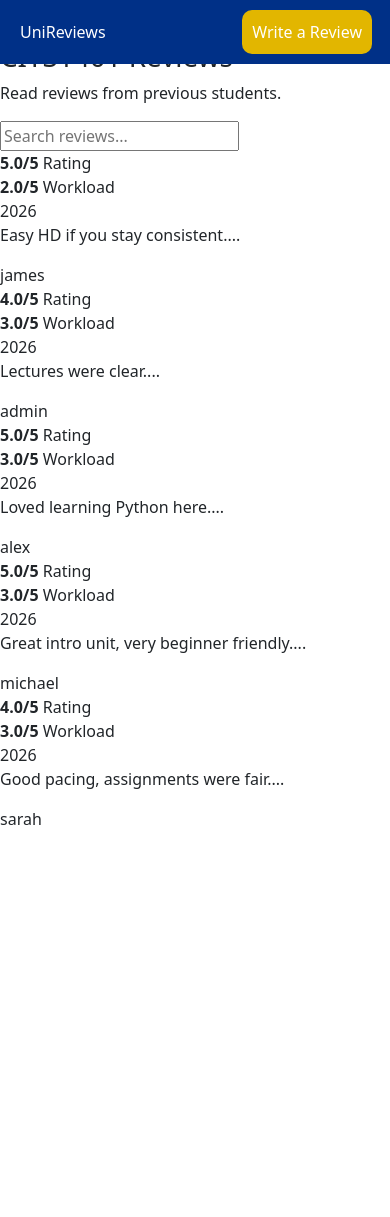
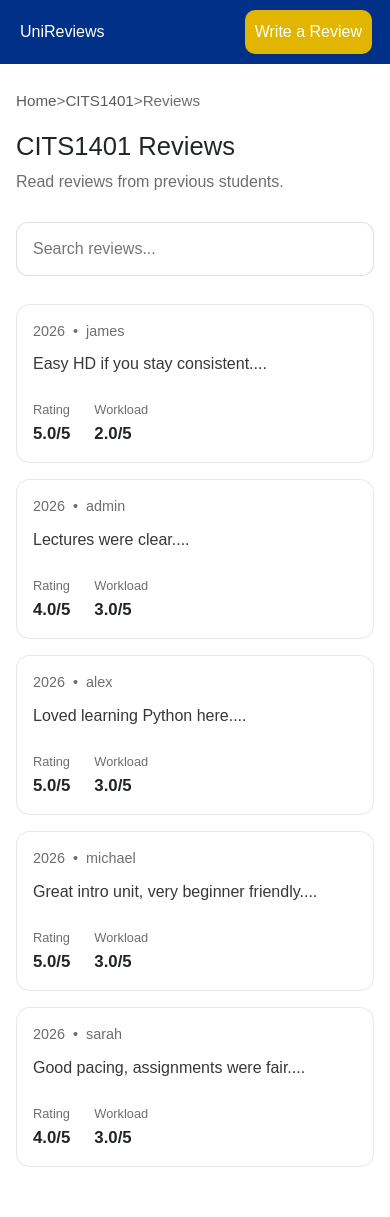
Before and after one commit to KGLapuz/AgileWebDevCits3403, a Flask app: page /CITS1401/reviews in a window 390 px wide. Before the commit the page ends 825 px from the top, so only its background shows below. Run offline with Flask 3, Linux system fonts and the light colour scheme; data comes from the database, SQL or seed files in the repository; some libraries are stand-ins or nearby versions.

Commit message:
Refine reusable content list styling and review card layout
- Add shared content_list.css styling for discussions, projects, and reviews
- Integrate page-specific CSS loading through Jinja extra_css block
- Improve reusable card styling and responsive layout consistency
- Redesign review cards with split content/stats layout
- Reorganize review metadata into cleaner top-row structure
- Add dedicated rating and workload display section
- Improve mobile responsiveness for review card components
- Standardize typography, spacing, hover effects, and card hierarchy

```diff
--- /dev/null
+++ b/app/static/css/content_list.css
@@ -0,0 +1,235 @@
+body {
+    background-color: white;
+    font-family: Arial, Helvetica, sans-serif;
+}
+
+/* spacing below fixed navbar */
+.page-container {
+    padding-top: 90px;
+    padding-bottom: 50px;
+    max-width: 950px;
+    margin: 0 auto;
+}
+
+/* -------------------------------- */
+/* BREADCRUMB */
+/* -------------------------------- */
+
+.breadcrumb {
+    font-size: 0.95rem;
+    margin-bottom: 18px;
+    color: rgb(110, 110, 110);
+}
+
+.breadcrumb a {
+    text-decoration: none;
+    color: rgb(90, 90, 90);
+}
+
+.breadcrumb a:hover {
+    text-decoration: underline;
+}
+
+/* -------------------------------- */
+/* PAGE HEADER */
+/* -------------------------------- */
+
+.page-header {
+    margin-bottom: 28px;
+}
+
+.page-header h1 {
+    font-size: 2rem;
+    margin-bottom: 8px;
+}
+
+.page-header p {
+    color: rgb(110, 110, 110);
+    margin: 0;
+}
+
+/* -------------------------------- */
+/* SEARCH BAR */
+/* -------------------------------- */
+
+.search-bar {
+    margin-bottom: 28px;
+}
+
+.search-bar input {
+    width: 100%;
+    padding: 14px 16px;
+    border-radius: 12px;
+    border: 1px solid rgba(128,128,128,0.25);
+    font-size: 1rem;
+}
+
+.search-bar input:focus {
+    outline: none;
+    border-color: rgb(90, 90, 90);
+}
+
+/* -------------------------------- */
+/* CONTENT LIST */
+/* -------------------------------- */
+
+.content-list {
+    display: flex;
+    flex-direction: column;
+    gap: 16px;
+}
+
+/* -------------------------------- */
+/* SHARED CARD STYLING */
+/* -------------------------------- */
+
+.content-card {
+    display: block;
+    padding: 18px 20px;
+    border-radius: 14px;
+    border: 1px solid rgba(128,128,128,0.18);
+    background-color: white;
+    text-decoration: none;
+    color: inherit;
+    transition: 0.18s ease;
+}
+
+.content-card:hover {
+    background-color: rgb(250, 250, 250);
+    transform: translateY(-1px);
+}
+
+/* clickable cards */
+.clickable {
+    cursor: pointer;
+}
+
+/* -------------------------------- */
+/* CARD CONTENT */
+/* -------------------------------- */
+
+.content-card h3 {
+    font-size: 1.1rem;
+    margin-bottom: 10px;
+    font-weight: 600;
+}
+
+.card-meta {
+    display: flex;
+    flex-wrap: wrap;
+    gap: 10px;
+    font-size: 0.9rem;
+    color: rgb(110, 110, 110);
+    margin-bottom: 12px;
+}
+
+.card-preview {
+    margin: 0;
+    color: rgb(60, 60, 60);
+    line-height: 1.5;
+}
+
+/* -------------------------------- */
+/* REVIEW CARD */
+/* -------------------------------- */
+
+/* -------------------------------- */
+/* REVIEW CARD */
+/* -------------------------------- */
+
+.review-card {
+    cursor: default;
+}
+
+.review-main {
+    display: flex;
+    justify-content: space-between;
+    align-items: flex-start;
+    gap: 24px;
+}
+
+.review-content {
+    flex: 1;
+    min-width: 0;
+}
+
+.review-meta {
+    display: flex;
+    align-items: center;
+    gap: 8px;
+    font-size: 0.9rem;
+    color: rgb(110, 110, 110);
+    margin-bottom: 10px;
+}
+
+.review-preview {
+    margin: 0;
+    line-height: 1.5;
+    color: rgb(55, 55, 55);
+}
+
+.review-stats {
+    display: flex;
+    flex-direction: column;
+    gap: 14px;
+    min-width: 90px;
+    text-align: right;
+}
+
+.review-stat {
+    display: flex;
+    flex-direction: column;
+}
+
+.stat-label {
+    font-size: 0.8rem;
+    color: rgb(110, 110, 110);
+    margin-bottom: 2px;
+}
+
+.review-stat strong {
+    font-size: 1.05rem;
+}
+
+/* -------------------------------- */
+/* EMPTY STATE */
+/* -------------------------------- */
+
+.empty-state {
+    padding: 40px;
+    text-align: center;
+    border-radius: 14px;
+    border: 1px dashed rgba(128,128,128,0.3);
+    color: rgb(120, 120, 120);
+}
+
+/* -------------------------------- */
+/* MOBILE */
+/* -------------------------------- */
+
+@media (max-width: 768px) {
+
+    .page-container {
+        padding-left: 16px;
+        padding-right: 16px;
+    }
+
+    .page-header h1 {
+        font-size: 1.6rem;
+    }
+
+    .content-card {
+        padding: 16px;
+    }
+
+    .review-main {
+        flex-direction: column;
+    }
+
+    .review-stats {
+        flex-direction: row;
+        gap: 24px;
+        text-align: left;
+    }
+
+}
--- a/app/templates/content_list.html
+++ b/app/templates/content_list.html
@@ -1,4 +1,11 @@
 {% extends "base.html" %}
+
+{% block styles %}
+<link
+    rel="stylesheet"
+    href="{{ url_for('static', filename='css/content_list.css') }}"
+></link>
+{% endblock %}
 
 {% block content %}
 
@@ -62,7 +69,7 @@
         {% else %}
 
             <div class="empty-state">
-                <h3>No {{ content_type }} to see yet :-(</h3>
+                <h3>No {{ content_type }} to see yet. Be the first to add one!</h3>
             </div>
 
         {% endif %}
--- a/app/templates/partials/review_card.html
+++ b/app/templates/partials/review_card.html
@@ -1,29 +1,37 @@
 <div class="content-card review-card">
 
-    <div class="review-header">
+    <div class="review-main">
 
-        <div>
-            <strong>{{ item.rating }}/5</strong>
-            Rating
+        <!-- LEFT SIDE -->
+        <div class="review-content">
+
+            <div class="review-meta">
+                <span>{{ item.created_at.year }}</span>
+                <span>•</span>
+                <span>{{ item.author.username }}</span>
+            </div>
+
+            <p class="review-preview">
+                {{ item.content[:180] }}...
+            </p>
+
         </div>
 
-        <div>
-            <strong>{{ item.workload }}/5</strong>
-            Workload
-        </div>
+        <!-- RIGHT SIDE -->
+        <div class="review-stats">
 
-        <div>
-            {{ item.created_at.year }}
+            <div class="review-stat">
+                <span class="stat-label">Rating</span>
+                <strong>{{ item.rating }}/5</strong>
+            </div>
+
+            <div class="review-stat">
+                <span class="stat-label">Workload</span>
+                <strong>{{ item.workload }}/5</strong>
+            </div>
+
         </div>
 
     </div>
 
-    <p>
-        {{ item.content[:180] }}...
-    </p>
-
-    <div class="card-meta">
-        {{ item.author.username }}
-    </div>
-
 </div>
--- a/app/templates/unit_page.html
+++ b/app/templates/unit_page.html
@@ -7,7 +7,7 @@
 
 {% block styles %}
 <link
-    href="{{ url_for('static', filename='unit_page.css') }}"
+    href="{{ url_for('static', filename='css/unit_page.css') }}"
     rel="stylesheet">
 {% endblock %}
 
```
Also changed, not shown: app/static/css/unit_page.css (renamed from app/static/unit_page.css), app/templates/home.html (deleted).
